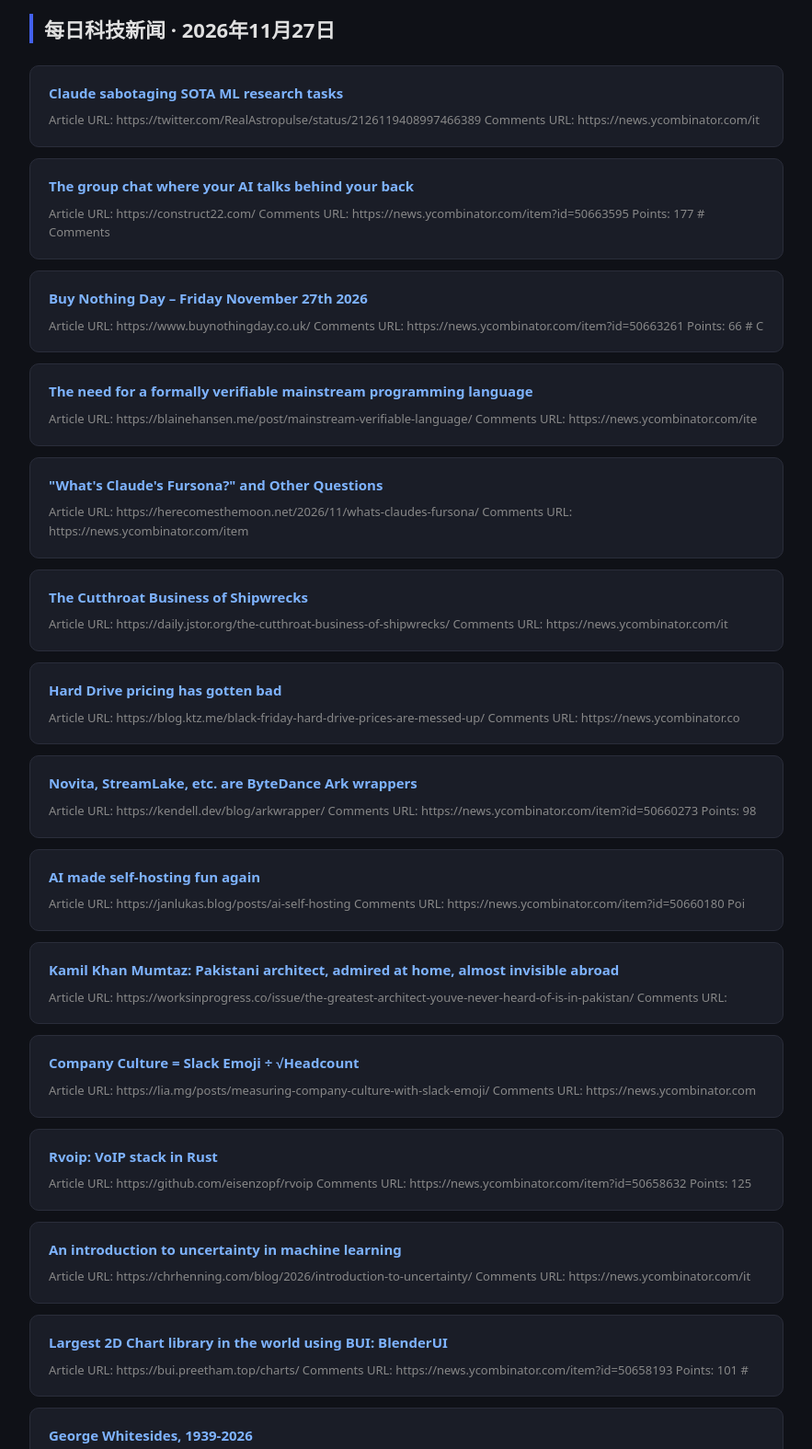
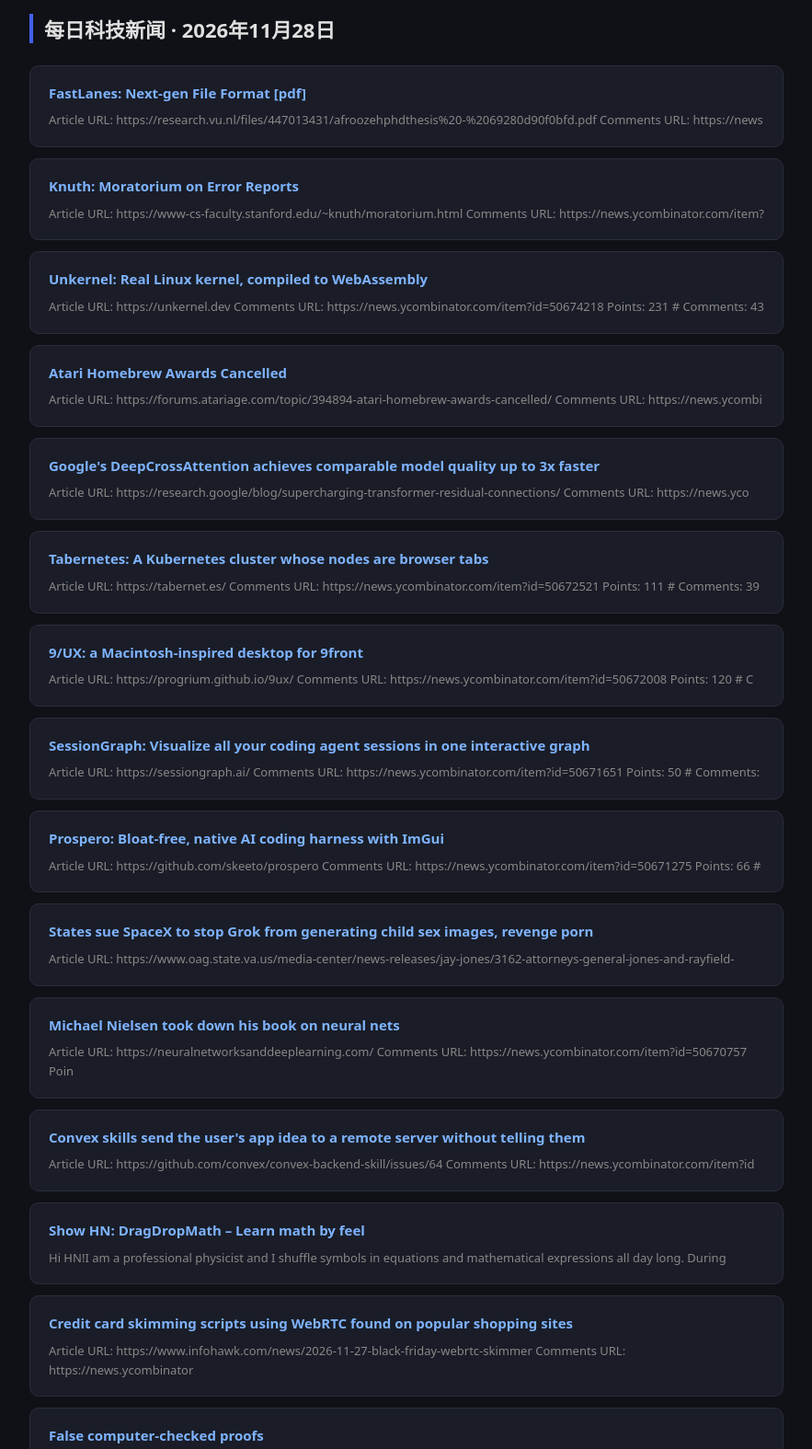
Before and after one commit to erdmanncho/daily-tech-news, a plain HTML site: page docs/index.html in a window 1280 px wide. Shown: the part 20-1595 px from the top of the page at 92% size, without its empty margins (198-1081 px from the left). Drawn offline with Linux system fonts and the light colour scheme.

Commit message:
每日新闻更新 2026-11-28

```diff
--- a/docs/index.html
+++ b/docs/index.html
@@ -1,7 +1,7 @@
 <!DOCTYPE html>
 <html lang="zh"><head><meta charset="UTF-8">
 <meta name="viewport" content="width=device-width,initial-scale=1">
-<title>每日科技新闻 · 2026年11月27日</title>
+<title>每日科技新闻 · 2026年11月28日</title>
 <style>
   body{font-family:system-ui,sans-serif;max-width:820px;margin:0 auto;padding:20px 16px;background:#0f1117;color:#e0e0e0}
   h1{font-size:22px;border-left:4px solid #4361ee;padding-left:12px;margin-bottom:24px}
@@ -14,92 +14,92 @@
   footer{text-align:center;color:#444;margin-top:32px;font-size:12px}
 </style></head>
 <body>
-  <h1>每日科技新闻 · 2026年11月27日</h1>
+  <h1>每日科技新闻 · 2026年11月28日</h1>
 
     <div class="card">
-      <a href="https://twitter.com/RealAstropulse/status/2126119408997466389" target="_blank"><h2>Claude sabotaging SOTA ML research tasks</h2></a>
-      <p>Article URL: https://twitter.com/RealAstropulse/status/2126119408997466389
-Comments URL: https://news.ycombinator.com/it</p>
+      <a href="https://research.vu.nl/files/447013431/afroozehphdthesis%20-%2069280d90f0bfd.pdf" target="_blank"><h2>FastLanes: Next-gen File Format [pdf]</h2></a>
+      <p>Article URL: https://research.vu.nl/files/447013431/afroozehphdthesis%20-%2069280d90f0bfd.pdf
+Comments URL: https://news</p>
     </div>
     <div class="card">
-      <a href="https://construct22.com/" target="_blank"><h2>The group chat where your AI talks behind your back</h2></a>
-      <p>Article URL: https://construct22.com/
-Comments URL: https://news.ycombinator.com/item?id=50663595
-Points: 177
-# Comments</p>
+      <a href="https://www-cs-faculty.stanford.edu/~knuth/moratorium.html" target="_blank"><h2>Knuth: Moratorium on Error Reports</h2></a>
+      <p>Article URL: https://www-cs-faculty.stanford.edu/~knuth/moratorium.html
+Comments URL: https://news.ycombinator.com/item?</p>
     </div>
     <div class="card">
-      <a href="https://www.buynothingday.co.uk/" target="_blank"><h2>Buy Nothing Day – Friday November 27th 2026</h2></a>
-      <p>Article URL: https://www.buynothingday.co.uk/
-Comments URL: https://news.ycombinator.com/item?id=50663261
-Points: 66
+      <a href="https://unkernel.dev" target="_blank"><h2>Unkernel: Real Linux kernel, compiled to WebAssembly</h2></a>
+      <p>Article URL: https://unkernel.dev
+Comments URL: https://news.ycombinator.com/item?id=50674218
+Points: 231
+# Comments: 43</p>
+    </div>
+    <div class="card">
+      <a href="https://forums.atariage.com/topic/394894-atari-homebrew-awards-cancelled/" target="_blank"><h2>Atari Homebrew Awards Cancelled</h2></a>
+      <p>Article URL: https://forums.atariage.com/topic/394894-atari-homebrew-awards-cancelled/
+Comments URL: https://news.ycombi</p>
+    </div>
+    <div class="card">
+      <a href="https://research.google/blog/supercharging-transformer-residual-connections/" target="_blank"><h2>Google's DeepCrossAttention achieves comparable model quality up to 3x faster</h2></a>
+      <p>Article URL: https://research.google/blog/supercharging-transformer-residual-connections/
+Comments URL: https://news.yco</p>
+    </div>
+    <div class="card">
+      <a href="https://tabernet.es/" target="_blank"><h2>Tabernetes: A Kubernetes cluster whose nodes are browser tabs</h2></a>
+      <p>Article URL: https://tabernet.es/
+Comments URL: https://news.ycombinator.com/item?id=50672521
+Points: 111
+# Comments: 39</p>
+    </div>
+    <div class="card">
+      <a href="https://progrium.github.io/9ux/" target="_blank"><h2>9/UX: a Macintosh-inspired desktop for 9front</h2></a>
+      <p>Article URL: https://progrium.github.io/9ux/
+Comments URL: https://news.ycombinator.com/item?id=50672008
+Points: 120
 # C</p>
     </div>
     <div class="card">
-      <a href="https://blainehansen.me/post/mainstream-verifiable-language/" target="_blank"><h2>The need for a formally verifiable mainstream programming language</h2></a>
-      <p>Article URL: https://blainehansen.me/post/mainstream-verifiable-language/
-Comments URL: https://news.ycombinator.com/ite</p>
+      <a href="https://sessiongraph.ai/" target="_blank"><h2>SessionGraph: Visualize all your coding agent sessions in one interactive graph</h2></a>
+      <p>Article URL: https://sessiongraph.ai/
+Comments URL: https://news.ycombinator.com/item?id=50671651
+Points: 50
+# Comments:</p>
     </div>
     <div class="card">
-      <a href="https://herecomesthemoon.net/2026/11/whats-claudes-fursona/" target="_blank"><h2>"What's Claude's Fursona?" and Other Questions</h2></a>
-      <p>Article URL: https://herecomesthemoon.net/2026/11/whats-claudes-fursona/
-Comments URL: https://news.ycombinator.com/item</p>
+      <a href="https://github.com/skeeto/prospero" target="_blank"><h2>Prospero: Bloat-free, native AI coding harness with ImGui</h2></a>
+      <p>Article URL: https://github.com/skeeto/prospero
+Comments URL: https://news.ycombinator.com/item?id=50671275
+Points: 66
+#</p>
     </div>
     <div class="card">
-      <a href="https://daily.jstor.org/the-cutthroat-business-of-shipwrecks/" target="_blank"><h2>The Cutthroat Business of Shipwrecks</h2></a>
-      <p>Article URL: https://daily.jstor.org/the-cutthroat-business-of-shipwrecks/
-Comments URL: https://news.ycombinator.com/it</p>
+      <a href="https://www.oag.state.va.us/media-center/news-releases/jay-jones/3162-attorneys-general-jones-and-rayfield-file-suit-against-spacex-parent-company-of-x-xai-and-grok-over-creation-and-promotion-of-child-exploitation-and-non-consensual-images-on-platform" target="_blank"><h2>States sue SpaceX to stop Grok from generating child sex images, revenge porn</h2></a>
+      <p>Article URL: https://www.oag.state.va.us/media-center/news-releases/jay-jones/3162-attorneys-general-jones-and-rayfield-</p>
     </div>
     <div class="card">
-      <a href="https://blog.ktz.me/black-friday-hard-drive-prices-are-messed-up/" target="_blank"><h2>Hard Drive pricing has gotten bad</h2></a>
-      <p>Article URL: https://blog.ktz.me/black-friday-hard-drive-prices-are-messed-up/
-Comments URL: https://news.ycombinator.co</p>
+      <a href="https://neuralnetworksanddeeplearning.com/" target="_blank"><h2>Michael Nielsen took down his book on neural nets</h2></a>
+      <p>Article URL: https://neuralnetworksanddeeplearning.com/
+Comments URL: https://news.ycombinator.com/item?id=50670757
+Poin</p>
     </div>
     <div class="card">
-      <a href="https://kendell.dev/blog/arkwrapper/" target="_blank"><h2>Novita, StreamLake, etc. are ByteDance Ark wrappers</h2></a>
-      <p>Article URL: https://kendell.dev/blog/arkwrapper/
-Comments URL: https://news.ycombinator.com/item?id=50660273
-Points: 98</p>
+      <a href="https://github.com/convex/convex-backend-skill/issues/64" target="_blank"><h2>Convex skills send the user's app idea to a remote server without telling them</h2></a>
+      <p>Article URL: https://github.com/convex/convex-backend-skill/issues/64
+Comments URL: https://news.ycombinator.com/item?id</p>
     </div>
     <div class="card">
-      <a href="https://janlukas.blog/posts/ai-self-hosting" target="_blank"><h2>AI made self-hosting fun again</h2></a>
-      <p>Article URL: https://janlukas.blog/posts/ai-self-hosting
-Comments URL: https://news.ycombinator.com/item?id=50660180
-Poi</p>
+      <a href="https://dragdropmath.com/" target="_blank"><h2>Show HN: DragDropMath – Learn math by feel</h2></a>
+      <p>Hi HN!I am a professional physicist and I shuffle symbols in equations and mathematical expressions all day long. During</p>
     </div>
     <div class="card">
-      <a href="https://worksinprogress.co/issue/the-greatest-architect-youve-never-heard-of-is-in-pakistan/" target="_blank"><h2>Kamil Khan Mumtaz: Pakistani architect, admired at home, almost invisible abroad</h2></a>
-      <p>Article URL: https://worksinprogress.co/issue/the-greatest-architect-youve-never-heard-of-is-in-pakistan/
-Comments URL: </p>
+      <a href="https://www.infohawk.com/news/2026-11-27-black-friday-webrtc-skimmer" target="_blank"><h2>Credit card skimming scripts using WebRTC found on popular shopping sites</h2></a>
+      <p>Article URL: https://www.infohawk.com/news/2026-11-27-black-friday-webrtc-skimmer
+Comments URL: https://news.ycombinator</p>
     </div>
     <div class="card">
-      <a href="https://lia.mg/posts/measuring-company-culture-with-slack-emoji/" target="_blank"><h2>Company Culture = Slack Emoji ÷ √Headcount</h2></a>
-      <p>Article URL: https://lia.mg/posts/measuring-company-culture-with-slack-emoji/
-Comments URL: https://news.ycombinator.com</p>
-    </div>
-    <div class="card">
-      <a href="https://github.com/eisenzopf/rvoip" target="_blank"><h2>Rvoip: VoIP stack in Rust</h2></a>
-      <p>Article URL: https://github.com/eisenzopf/rvoip
-Comments URL: https://news.ycombinator.com/item?id=50658632
-Points: 125
-</p>
-    </div>
-    <div class="card">
-      <a href="https://chrhenning.com/blog/2026/introduction-to-uncertainty/" target="_blank"><h2>An introduction to uncertainty in machine learning</h2></a>
-      <p>Article URL: https://chrhenning.com/blog/2026/introduction-to-uncertainty/
-Comments URL: https://news.ycombinator.com/it</p>
-    </div>
-    <div class="card">
-      <a href="https://bui.preetham.top/charts/" target="_blank"><h2>Largest 2D Chart library in the world using BUI: BlenderUI</h2></a>
-      <p>Article URL: https://bui.preetham.top/charts/
-Comments URL: https://news.ycombinator.com/item?id=50658193
-Points: 101
-# </p>
-    </div>
-    <div class="card">
-      <a href="https://www.science.org/content/blog-post/george-whitesides-1939-2026" target="_blank"><h2>George Whitesides, 1939-2026</h2></a>
-      <p>Article URL: https://www.science.org/content/blog-post/george-whitesides-1939-2026
-Comments URL: https://news.ycombinato</p>
+      <a href="https://cr.yp.to/proofs/falseccp.html" target="_blank"><h2>False computer-checked proofs</h2></a>
+      <p>Article URL: https://cr.yp.to/proofs/falseccp.html
+Comments URL: https://news.ycombinator.com/item?id=50667989
+Points: 2</p>
     </div>
   <footer>自动生成 · 由 GitHub Actions 驱动 · 数据来自 Hacker News</footer>
 </body></html>
```
